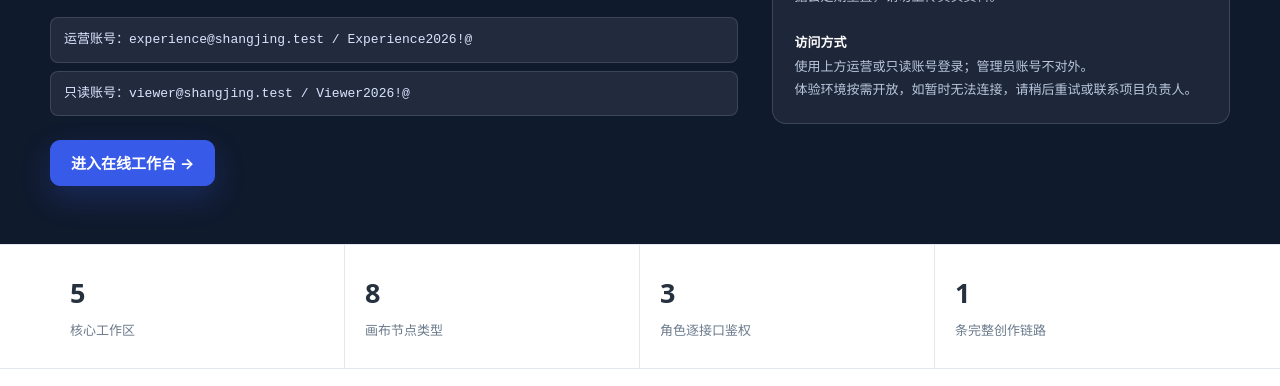
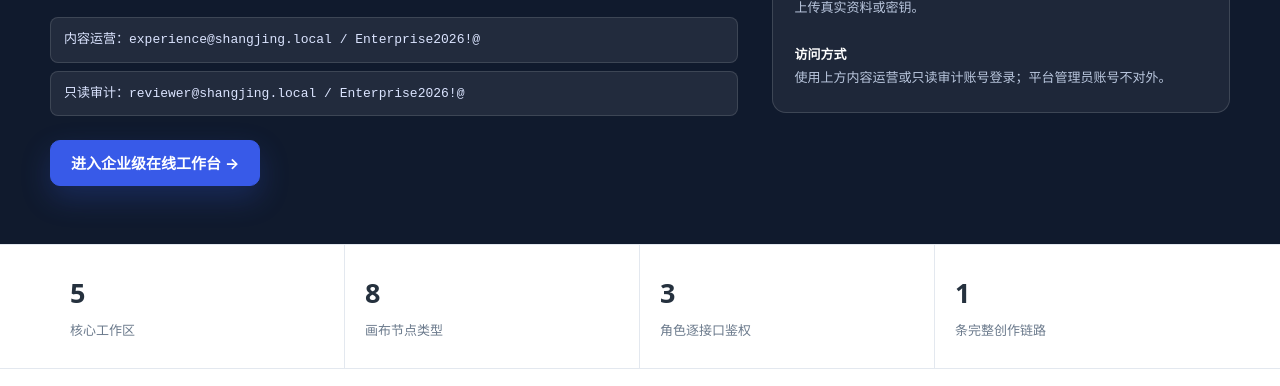
Before and after one commit to Ai-Kaffey/shangjing-showcase, a plain HTML site: page index.html in a window 1280 px wide. Shown: the part 762-1148 px from the top of the page. Drawn offline with Linux system fonts and the light colour scheme.

Commit message:
showcase: switch to new enterprise instance

```diff
--- a/index.html
+++ b/index.html
@@ -245,15 +245,15 @@
           <h2>在线体验企业级工作台</h2>
           <p>隔离数据环境、独立对象存储与本地模型沙箱；不接触生产数据，不调用外部付费供应商，不产生费用。</p>
           <div class="experience-credentials">
-            <code>运营账号：experience@shangjing.test / Experience2026!@</code>
-            <code>只读账号：viewer@shangjing.test / Viewer2026!@</code>
+            <code>内容运营：experience@shangjing.local / Enterprise2026!@</code>
+            <code>只读审计：reviewer@shangjing.local / Enterprise2026!@</code>
           </div>
-          <a class="btn primary" href="https://critical-warranty-allan-listen.trycloudflare.com/" target="_blank" rel="noreferrer">进入在线工作台 →</a>
+          <a class="btn primary" href="http://110.42.51.234:38173" target="_blank" rel="noreferrer">进入企业级在线工作台 →</a>
         </div>
         <div class="experience-aside">
-          <b>环境说明</b><br />AI 对话和生成图使用本地模型沙箱，不会调用外部付费供应商。体验数据会定期重置，请勿上传真实资料。
+          <b>环境说明</b><br />在线体验环境为独立部署实例，已配置模型渠道与示例业务数据；请勿上传真实资料或密钥。
           <br /><br />
-          <b>访问方式</b><br />使用上方运营或只读账号登录；管理员账号不对外。<br />体验环境按需开放，如暂时无法连接，请稍后重试或联系项目负责人。
+          <b>访问方式</b><br />使用上方内容运营或只读审计账号登录；平台管理员账号不对外。
         </div>
       </div>
     </section>
```
Also changed, not shown: 1 other file.
